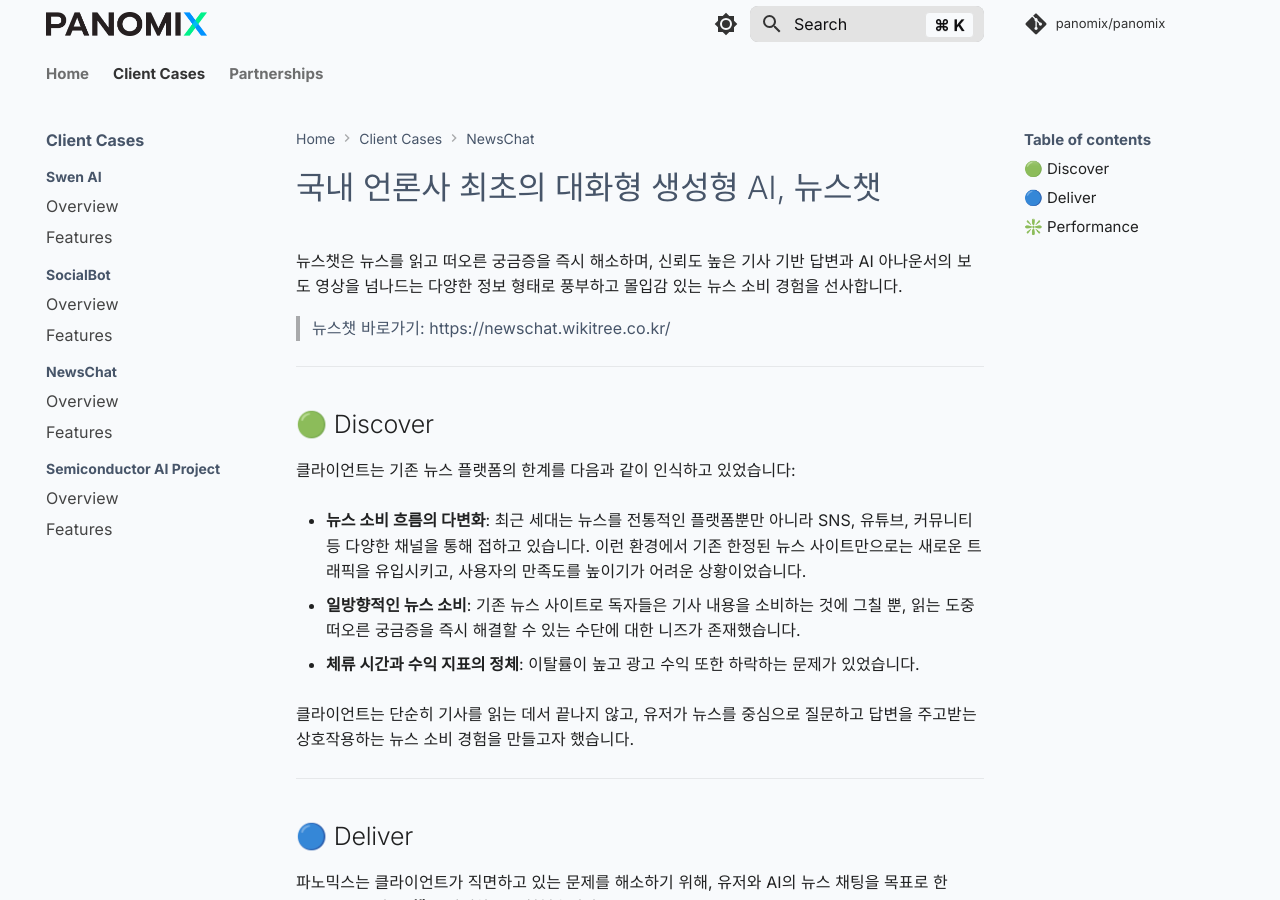
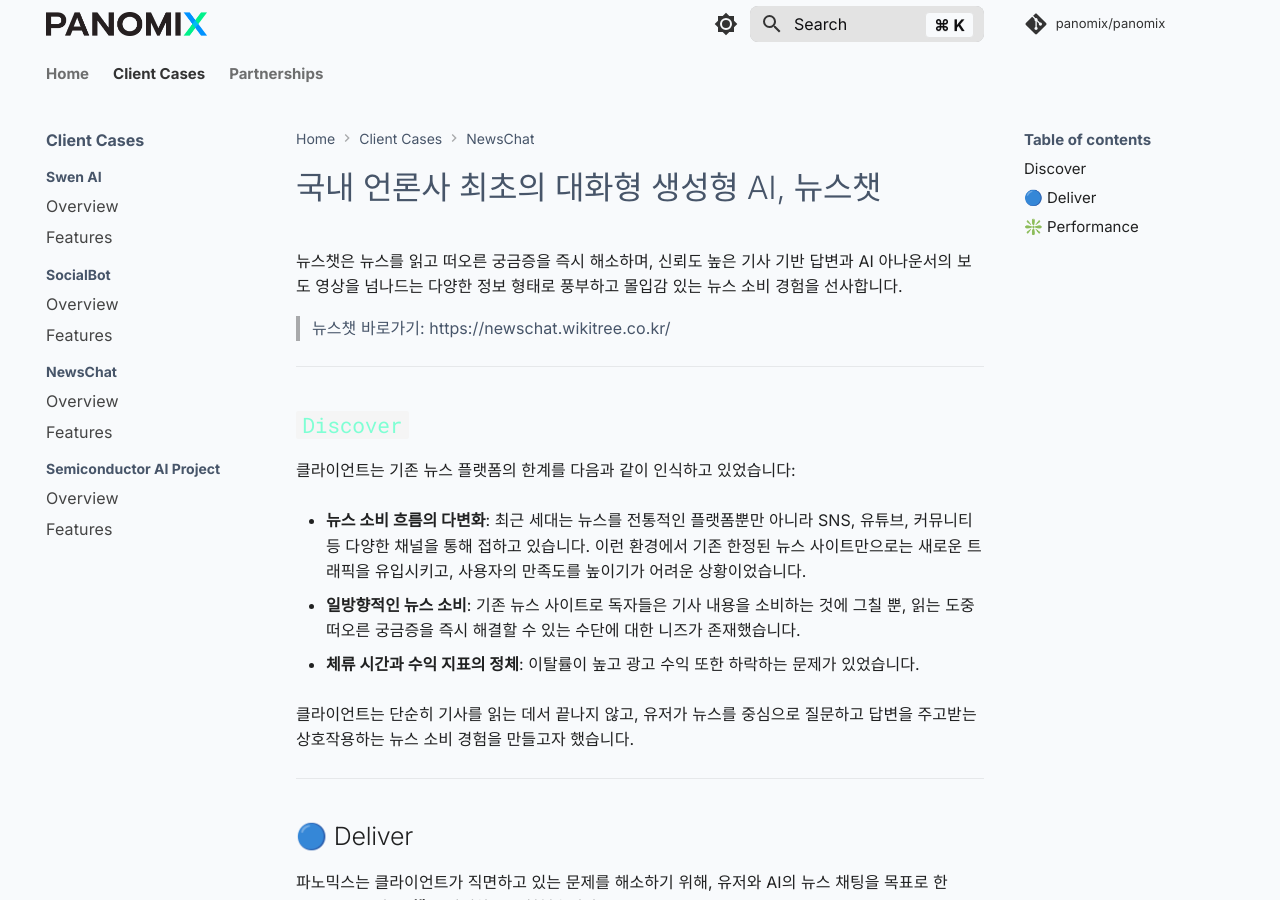
Before and after one commit to panomix/panomix, an MkDocs documentation site: the page built from docs/clients/newschat/newschat.md, in a window 1280 px wide and 900 px high. Built offline with MkDocs 1.6.1 and Material for MkDocs 9.7.7, drawn with Linux system fonts in a browser that asks for light colours; comment, search, counter and statistics services are not loaded.

Commit message:
Update newschat.md

```diff
--- a/docs/clients/newschat/newschat.md
+++ b/docs/clients/newschat/newschat.md
@@ -6,8 +6,7 @@
 >뉴스챗 바로가기: https://newschat.wikitree.co.kr/
 
 ---
-
-## 🟢 Discover
+## <code style="color : aquamarine">Discover</code>
 
 클라이언트는 기존 뉴스 플랫폼의 한계를 다음과 같이 인식하고 있었습니다:
 
```
